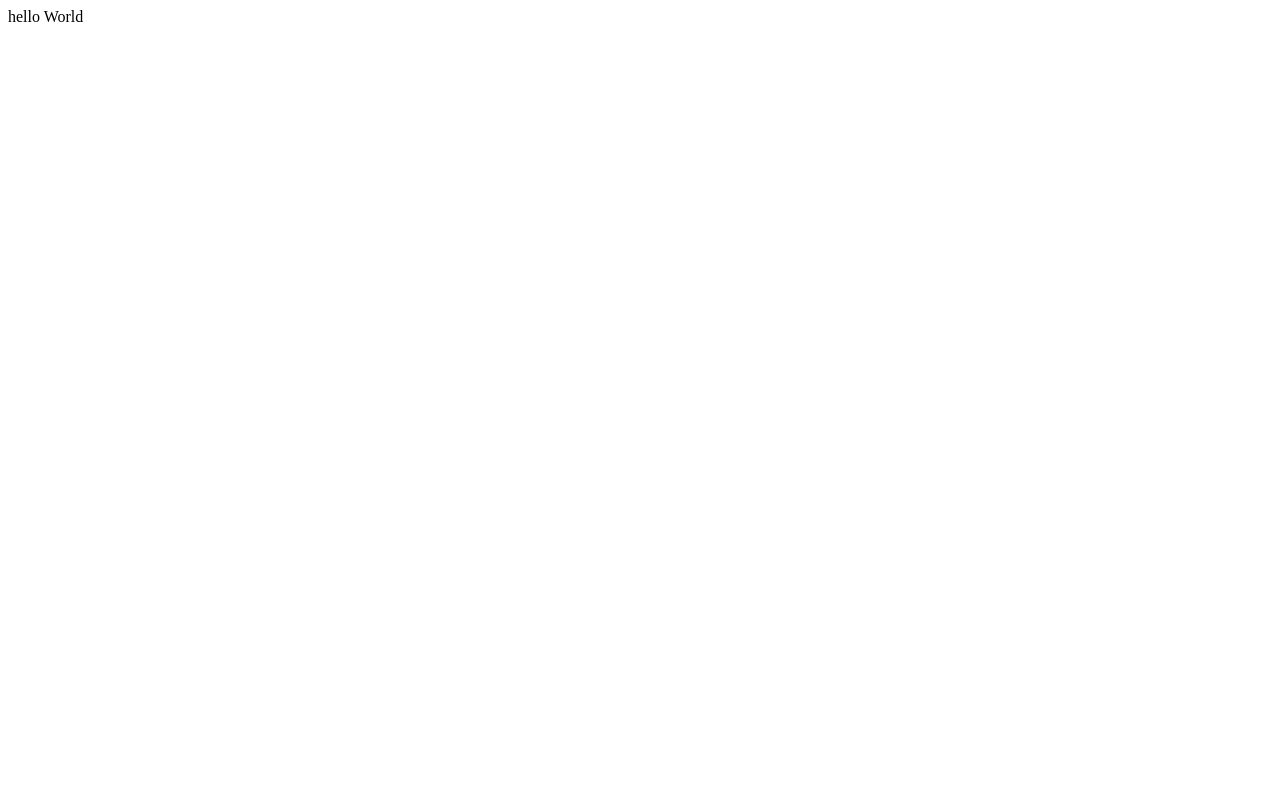
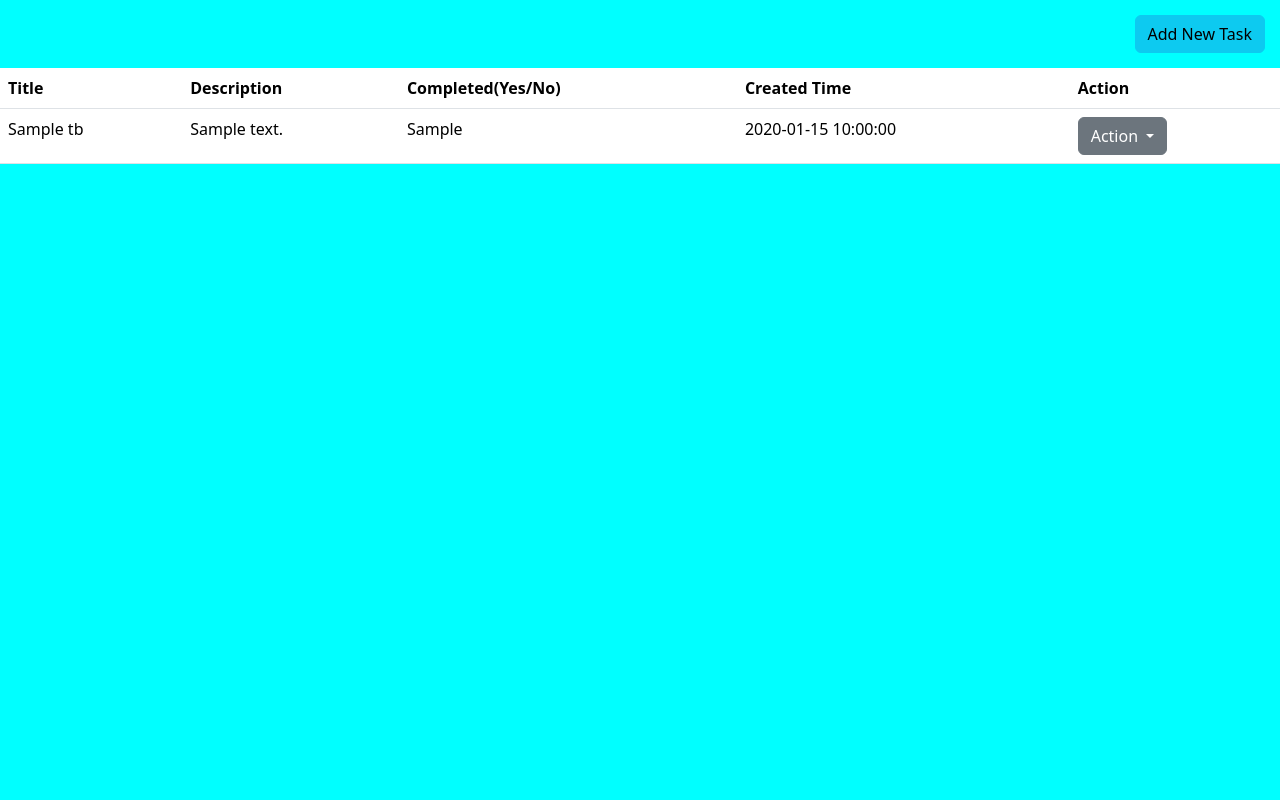
Before and after one commit to azimuthal-pro/azimuthal-pro, a PHP site: page / in a window 1280 px wide. Before the commit the page is almost empty. Run offline with PHP 8.4, Linux system fonts and the light colour scheme; tables that the repository leaves empty or names only in its code hold one stand-in row (values such as "Sample post"); a stand-in replaces the project's code that opens the database connection; some libraries are stand-ins or nearby versions.

Commit message:
modification complete

```diff
--- a/index.php
+++ b/index.php
@@ -1,3 +1,93 @@
 <?php
-echo "hello World"
+include 'dbconn.php';
 ?>
+
+<!DOCTYPE html>
+<html lang="en">
+
+<head>
+    <meta charset="UTF-8">
+    <meta name="viewport" content="width=device-width, initial-scale=1.0">
+    <link href="https://cdn.jsdelivr.net/npm/bootstrap@5.3.3/dist/css/bootstrap.min.css" rel="stylesheet">
+    <script src="https://cdn.jsdelivr.net/npm/bootstrap@5.3.3/dist/js/bootstrap.bundle.min.js"></script>
+    <script src="https://code.jquery.com/jquery-3.6.1.min.js"></script>
+    <link href="https://cdn.datatables.net/1.10.21/css/jquery.dataTables.min.css" rel="stylesheet">
+    <script src="https://cdn.datatables.net/1.10.21/js/jquery.dataTables.min.js"></script>
+    <title>View Page</title>
+
+    <style>
+        .addTask {
+            padding: 15px;
+            display: flex;
+            justify-content: right;
+            align-items: center;
+        }
+
+        body{
+            background-color: aqua;
+        }
+    </style>
+</head>
+
+<body>
+
+    <div class="addTask">
+        <a href="create_task.php">
+            <button type="button" class="btn btn-info">Add New Task</button>
+        </a>
+    </div>
+    <table id="todo_tb" class="table table-condensed" style="padding:25px;">
+        <thead>
+            <tr>
+                <th>Title</th>
+                <th>Description</th>
+                <th>Completed(Yes/No)</th>
+                <th>Created Time</th>
+                <th>Action</th>
+            </tr>
+        </thead>
+        <tbody>
+            <?php
+            //Fecthing Data from todo table
+            $fetch_data = "SELECT * FROM  task_tb";
+
+            $stmnt = $conn->query($fetch_data);
+
+            $fetched_data = $stmnt->fetchAll(PDO::FETCH_ASSOC);
+
+            if ($fetched_data) {
+                foreach ($fetched_data as $key => $value) {
+            ?>
+
+
+                    <tr>
+                        <td><?php echo $value['title']; ?></td>
+                        <td><?php echo $value['description']; ?></td>
+                        <td><?php echo $value['completed']; ?></td>
+                        <td><?php echo $value['created_time']; ?></td>
+
+                        <td>
+                            <div class="dropdown">
+                                <button class="btn btn-secondary dropdown-toggle" type="button" data-bs-toggle="dropdown" aria-expanded="false">
+                                    Action
+                                </button>
+                                <ul class="dropdown-menu">
+                                    <li><a class="dropdown-item" href="update_task_form.php?id=<?php echo $value['id']; ?>">Update Task</a></li>
+                                    <li><a class="dropdown-item" href="delete_task.php?id=<?php echo $value['id']; ?>" onclick="return confirm('Are you sure you want to delete this task?');">Delete Task</a></li>
+                                </ul>
+                            </div>
+                        </td>
+                    </tr>
+            <?php
+                }
+            }
+
+            ?>
+        </tbody>
+
+    </table>
+
+
+</body>
+
+</html>
```
